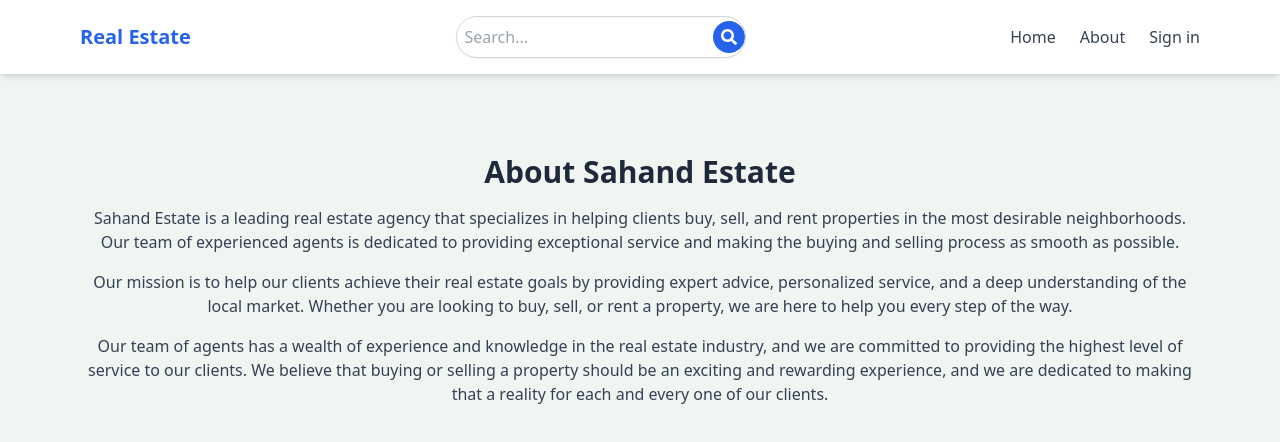
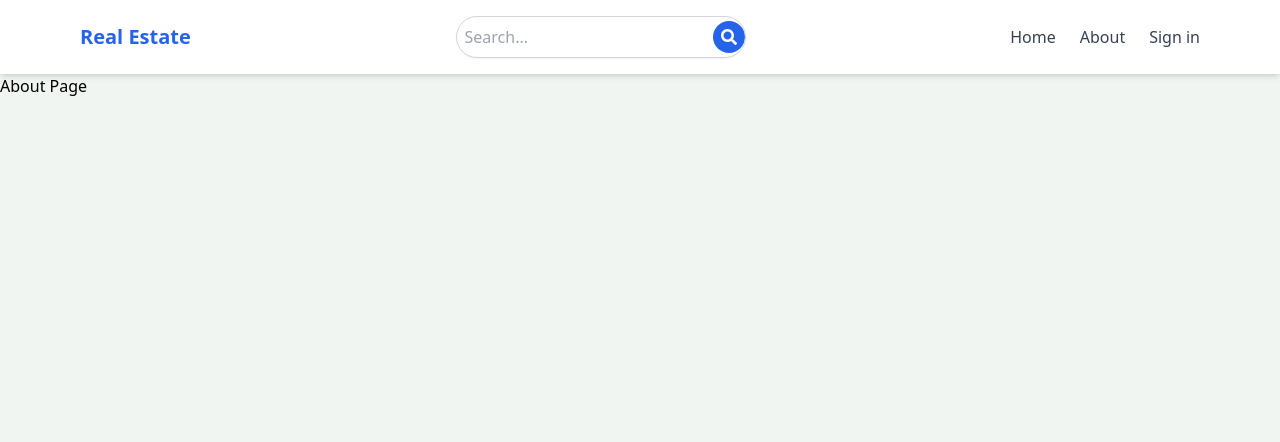
Before and after one commit to NiihaarrX/real-estate-project, a React (Vite) app in the folder client/: page /about in a window 1280 px wide. Shown: the top 442 px of the page. Built offline with nearby package versions, Linux system fonts and the light colour scheme; no server answers.

Commit message:
About section left

```diff
--- a/client/src/pages/About.jsx
+++ b/client/src/pages/About.jsx
@@ -1,18 +1,11 @@
-import React from 'react';
+import React from 'react'
 
-export default function About() {
+function About() {
   return (
-    <div className='flex flex-col items-center py-20 px-4 max-w-6xl mx-auto'>
-      <h1 className='text-3xl font-bold mb-4 text-slate-800 text-center'>About Sahand Estate</h1>
-      <p className='mb-4 text-slate-700 text-center'>
-        Sahand Estate is a leading real estate agency that specializes in helping clients buy, sell, and rent properties in the most desirable neighborhoods. Our team of experienced agents is dedicated to providing exceptional service and making the buying and selling process as smooth as possible.
-      </p>
-      <p className='mb-4 text-slate-700 text-center'>
-        Our mission is to help our clients achieve their real estate goals by providing expert advice, personalized service, and a deep understanding of the local market. Whether you are looking to buy, sell, or rent a property, we are here to help you every step of the way.
-      </p>
-      <p className='mb-4 text-slate-700 text-center'>
-        Our team of agents has a wealth of experience and knowledge in the real estate industry, and we are committed to providing the highest level of service to our clients. We believe that buying or selling a property should be an exciting and rewarding experience, and we are dedicated to making that a reality for each and every one of our clients.
-      </p>
+    <div>
+      About Page
     </div>
-  );
+  )
 }
+
+export default About
```
